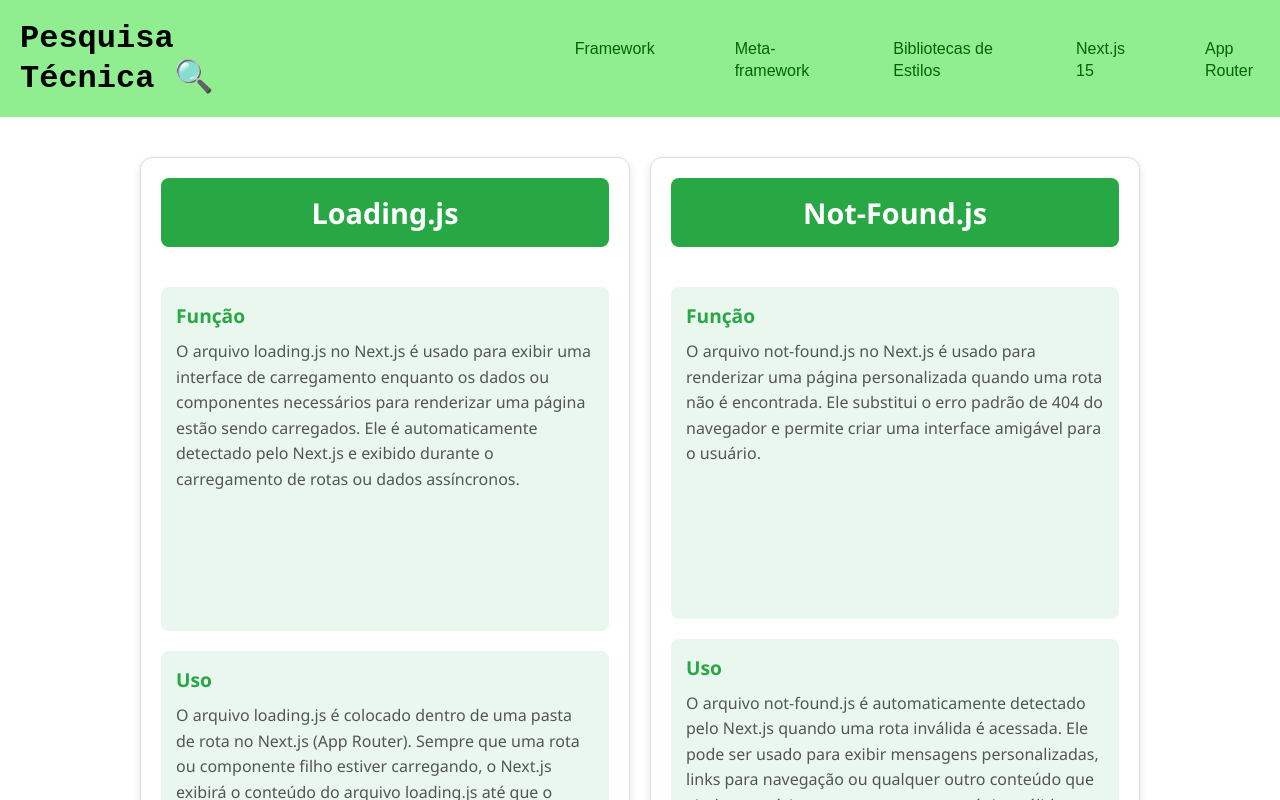
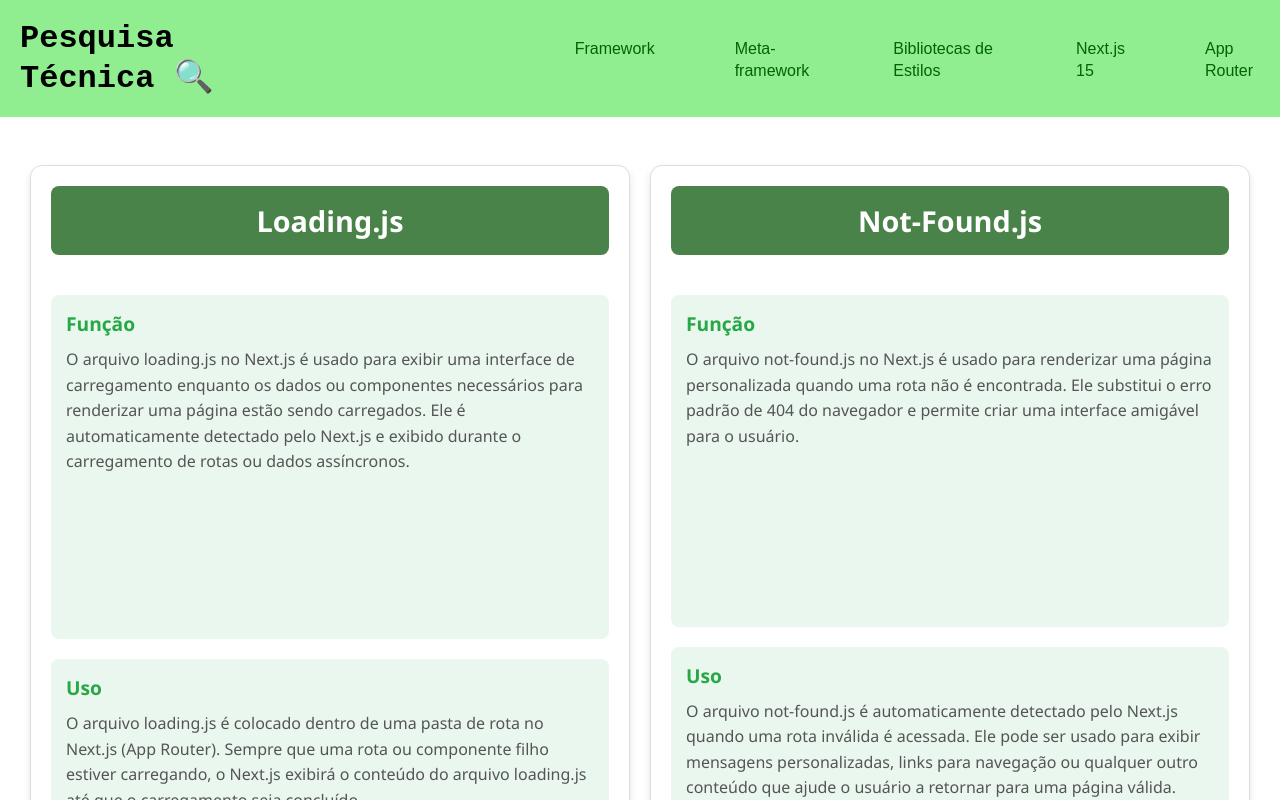
Before and after one commit to Bernardo1401/mini-wiki-tech, a Next.js app: page /julia in a window 1280 px wide. Shown: the top 800 px of the page. Built offline with nearby package versions, Linux system fonts and the light colour scheme; a web font is replaced by a local one.

Commit message:
refactor: colors

```diff
--- a/src/componentes/Cardju/CardAppRouter.module.css
+++ b/src/componentes/Cardju/CardAppRouter.module.css
@@ -2,9 +2,13 @@
     display: grid;
     grid-template-columns: repeat(2, 1fr);
     gap: 20px;
-    margin: 40px auto;
+    margin: 0 auto;
     max-width: 1000px;
-  }
+    min-height: 100vh;
+    margin-top: 3rem;
+    align-items: center;
+    justify-content: center;
+}
 
   .container {
     padding: 20px;
@@ -13,8 +17,7 @@
     background: #ffffff;
     box-shadow: 0 4px 8px rgba(0, 0, 0, 0.1);
     transition: transform 0.3s ease, box-shadow 0.3s ease, height 0.3s ease;
-    width: 100%;
-    max-width: 800px;
+    width: 600px;
     height: 900px;
     overflow: hidden;
     display: flex;
@@ -38,7 +41,7 @@
     text-align: center;
     margin-bottom: 20px;
     padding: 15px;
-    background-color: #28a745;
+    background-color: rgb(74, 131, 74);
     border-radius: 8px;
   }
 
```
